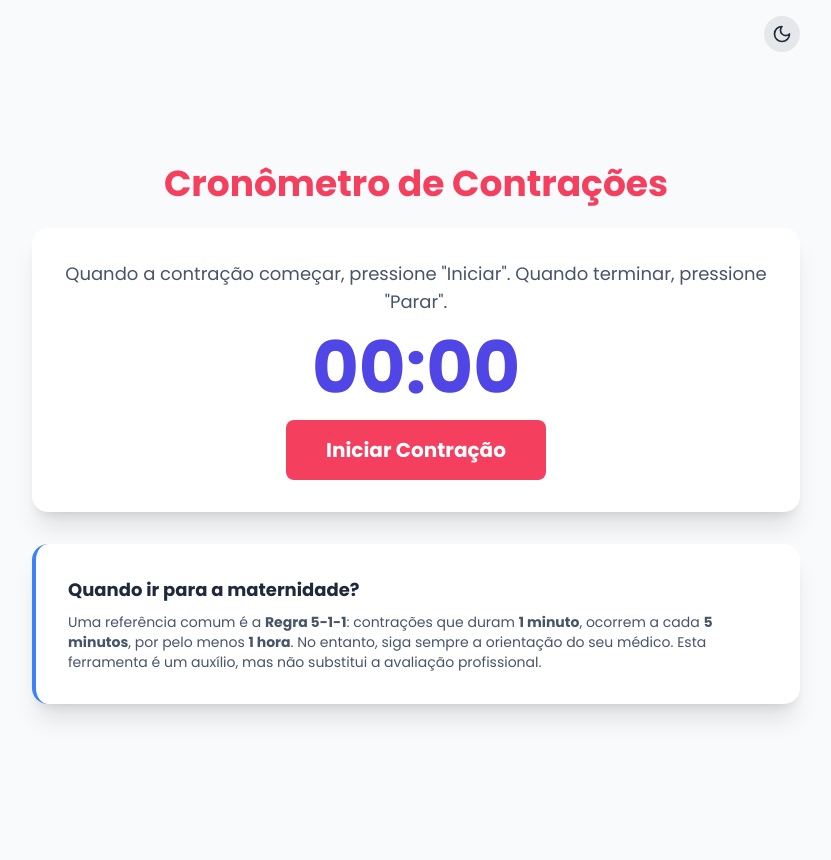
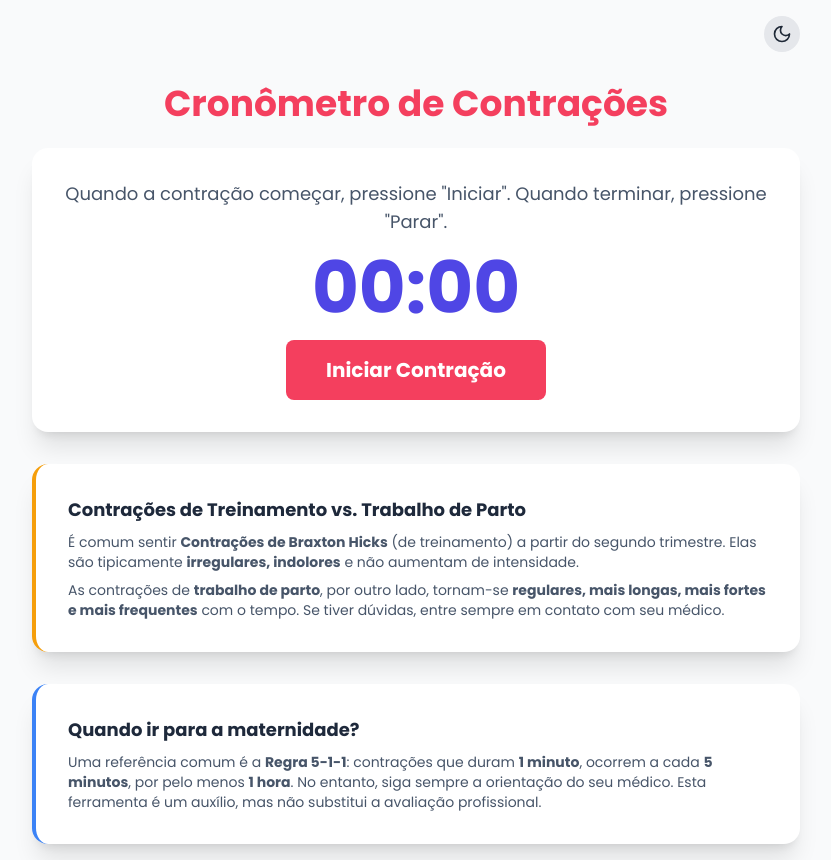
Before and after one commit to moisesgodinho/gestahub, a Next.js app: page /cronometro-de-contracoes in a window 1280 px wide. Shown: the whole page, without its empty margins (224-1055 px from the left). Before the commit the page ends 800 px from the top, so only its background shows below. Built offline with nearby package versions, Linux system fonts and the light colour scheme; no server answers.

Commit message:
melhorias no cronometro de contracoes

```diff
--- a/src/app/cronometro-de-contracoes/page.js
+++ b/src/app/cronometro-de-contracoes/page.js
@@ -19,6 +19,7 @@ import { formatTime } from "@/lib/dateUtils";
 import SkeletonLoader from "@/components/SkeletonLoader";
 import { useUser } from "@/context/UserContext";
 import { useContractions } from "@/hooks/useContractions";
+import InfoTooltip from "@/components/InfoTooltip";
 
 export default function ContractionTimerPage() {
   const { user, loading: userLoading } = useUser();
@@ -161,15 +162,40 @@ export default function ContractionTimerPage() {
                   </p>
                 </div>
                 <div className="bg-slate-100 dark:bg-slate-700 p-3 rounded-lg">
-                  <p className="text-xs text-slate-500 dark:text-slate-400">
-                    Última Frequência
-                  </p>
+                  <div className="flex items-center justify-center gap-2">
+                    <p className="text-xs text-slate-500 dark:text-slate-400">
+                      Última Frequência
+                    </p>
+                    <InfoTooltip text="A frequência é o tempo contado do início de uma contração até o início da próxima." />
+                  </div>
                   <p className="font-bold text-lg text-slate-800 dark:text-slate-100">
                     {formatTime(lastContraction.frequency)}
                   </p>
                 </div>
               </div>
             )}
+          </div>
+
+          <div className="mt-8 bg-white dark:bg-slate-800 p-6 sm:p-8 rounded-2xl shadow-xl space-y-2 border-l-4 border-amber-500">
+            <h3 className="font-bold text-lg text-slate-800 dark:text-slate-200">
+              Contrações de Treinamento vs. Trabalho de Parto
+            </h3>
+            <p className="text-sm text-slate-600 dark:text-slate-400">
+              É comum sentir{" "}
+              <strong>Contrações de Braxton Hicks</strong> (de treinamento) a
+              partir do segundo trimestre. Elas são tipicamente{" "}
+              <strong>irregulares, indolores</strong> e não aumentam de
+              intensidade.
+            </p>
+            <p className="text-sm text-slate-600 dark:text-slate-400">
+              As contrações de <strong>trabalho de parto</strong>, por outro
+              lado, tornam-se{" "}
+              <strong>
+                regulares, mais longas, mais fortes e mais frequentes
+              </strong>{" "}
+              com o tempo.
+              Se tiver dúvidas, entre sempre em contato com seu médico.
+            </p>
           </div>
 
           <div className="mt-8 bg-white dark:bg-slate-800 p-6 sm:p-8 rounded-2xl shadow-xl space-y-2 border-l-4 border-blue-500">
--- a/src/app/perfil/page.js
+++ b/src/app/perfil/page.js
@@ -18,7 +18,7 @@ const calculateAge = (birthDateString) => {
   let age = today.getFullYear() - birthDate.getFullYear();
   const m = today.getMonth() - birthDate.getMonth();
   // Ajusta a idade se o aniversário ainda não ocorreu no ano corrente
-  if (m < 0 || (m === 0 && today.getDate() < birthDate.getUTCDate())) {
+  if (m < 0 || (m === 0 && today.getDate() < birthDate.getDate())) {
     age--;
   }
   return age;
```
Also changed, not shown: src/lib/dateUtils.js.
